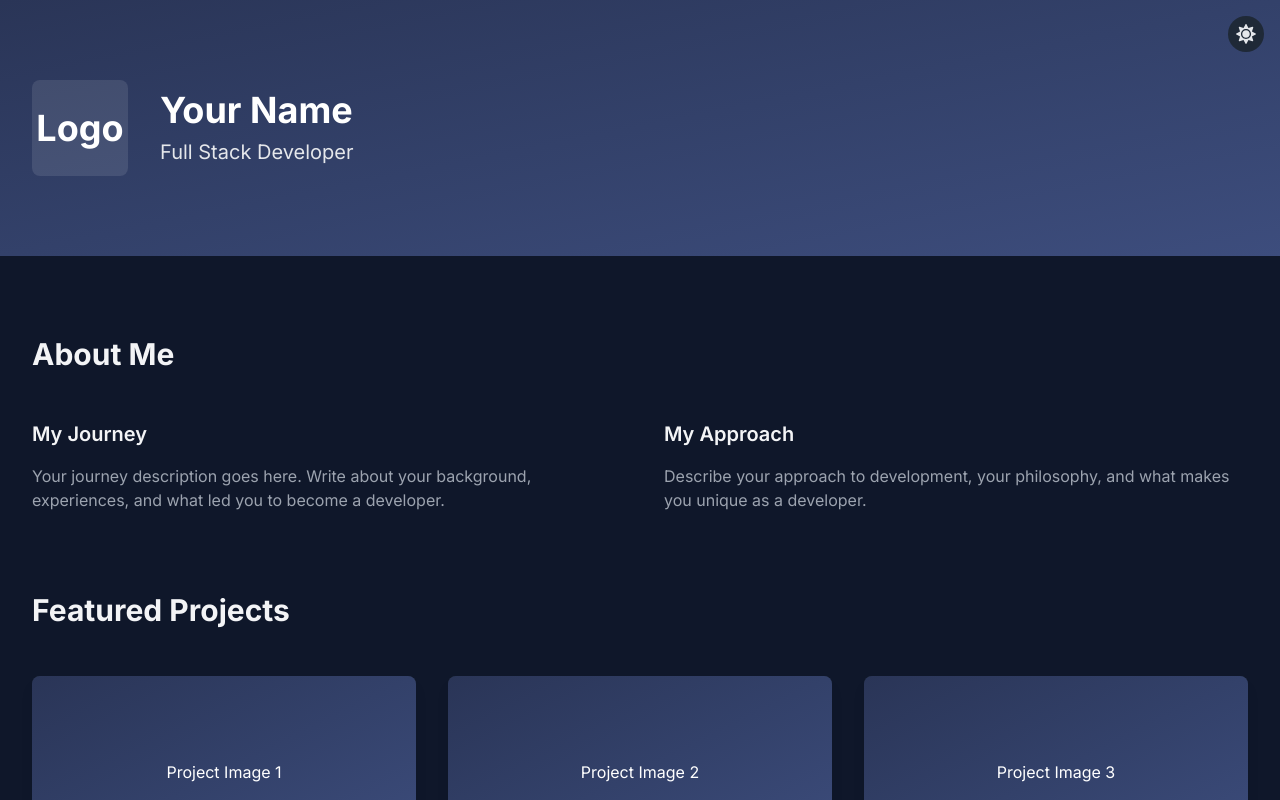
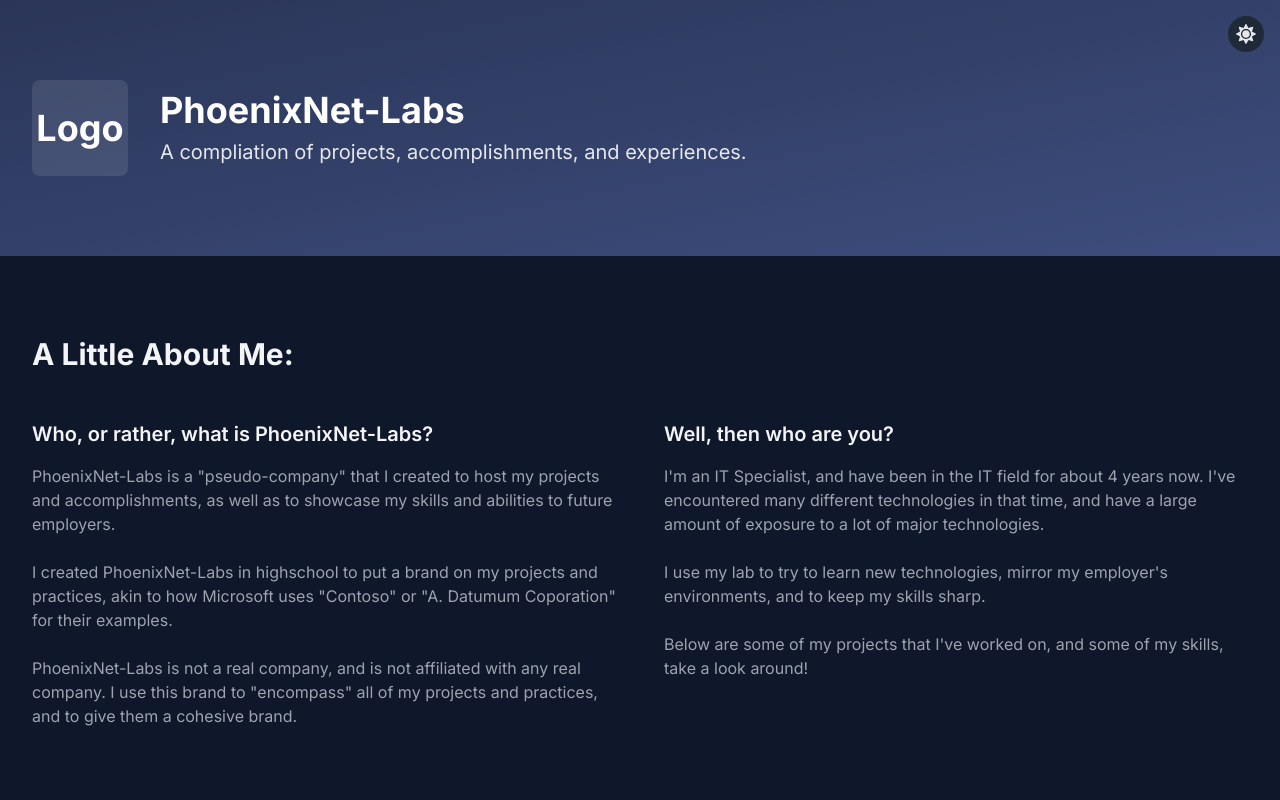
Before and after one commit to Phoenix-Net/Portfolio-3.0, a Next.js app: page / in a window 1280 px wide. Shown: the top 800 px of the page. Built offline with nearby package versions, Linux system fonts and the light colour scheme.

Commit message:
Header Text, Paragraph Modals.

```diff
--- a/src/app/page.tsx
+++ b/src/app/page.tsx
@@ -12,8 +12,8 @@ export default function Home() {
               Logo
             </div>
             <div>
-              <h1 className="text-4xl font-bold mb-2">Your Name</h1>
-              <p className="text-xl text-gray-200">Full Stack Developer</p>
+              <h1 className="text-4xl font-bold mb-2">PhoenixNet-Labs</h1>
+              <p className="text-xl text-gray-200">A compliation of projects, accomplishments, and experiences.</p>
             </div>
           </div>
         </div>
@@ -22,22 +22,29 @@ export default function Home() {
       {/* Main Content */}
       <section className="py-20">
         <div className="container">
-          <h2 className="text-3xl font-bold mb-12">About Me</h2>
+          <h2 className="text-3xl font-bold mb-12">A Little About Me:</h2>
 
           {/* Two Paragraph Sections */}
           <div className="grid md:grid-cols-2 gap-12 mb-20">
             <div>
-              <h3 className="text-xl font-semibold mb-4">My Journey</h3>
+              <h3 className="text-xl font-semibold mb-4">Who, or rather, what is PhoenixNet-Labs?</h3>
               <p className="text-gray-600 dark:text-gray-400">
-                Your journey description goes here. Write about your background,
-                experiences, and what led you to become a developer.
+                PhoenixNet-Labs is a "pseudo-company" that I created to host my projects and accomplishments,
+                as well as to showcase my skills and abilities to future employers.
+                <br/><br/>
+                I created PhoenixNet-Labs in highschool to put a brand on my projects and practices, akin to how Microsoft uses "Contoso" or "A. Datumum Coporation" for their examples.
+                <br/><br/>
+                PhoenixNet-Labs is not a real company, and is not affiliated with any real company. I use this brand to "encompass" all of my projects and practices, and to give them a cohesive brand.
               </p>
             </div>
             <div>
-              <h3 className="text-xl font-semibold mb-4">My Approach</h3>
+              <h3 className="text-xl font-semibold mb-4">Well, then who are you?</h3>
               <p className="text-gray-600 dark:text-gray-400">
-                Describe your approach to development, your philosophy, and what
-                makes you unique as a developer.
+                I'm an IT Specialist, and have been in the IT field for about 4 years now. I've encountered many different technologies in that time, and have a large amount of exposure to a lot of major technologies.
+                <br/><br/>
+                I use my lab to try to learn new technologies, mirror my employer's environments, and to keep my skills sharp.
+                <br/><br/>
+                Below are some of my projects that I've worked on, and some of my skills, take a look around!
               </p>
             </div>
           </div>
```
